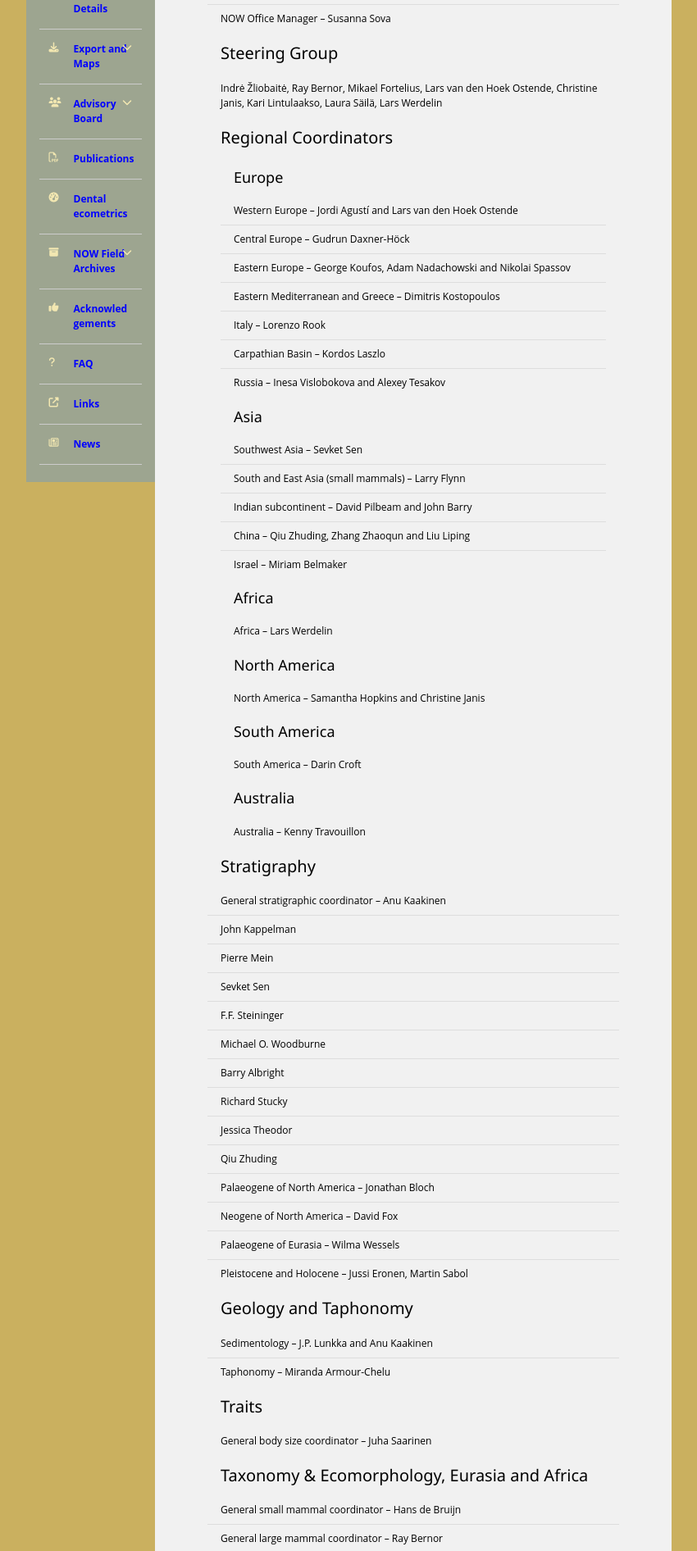
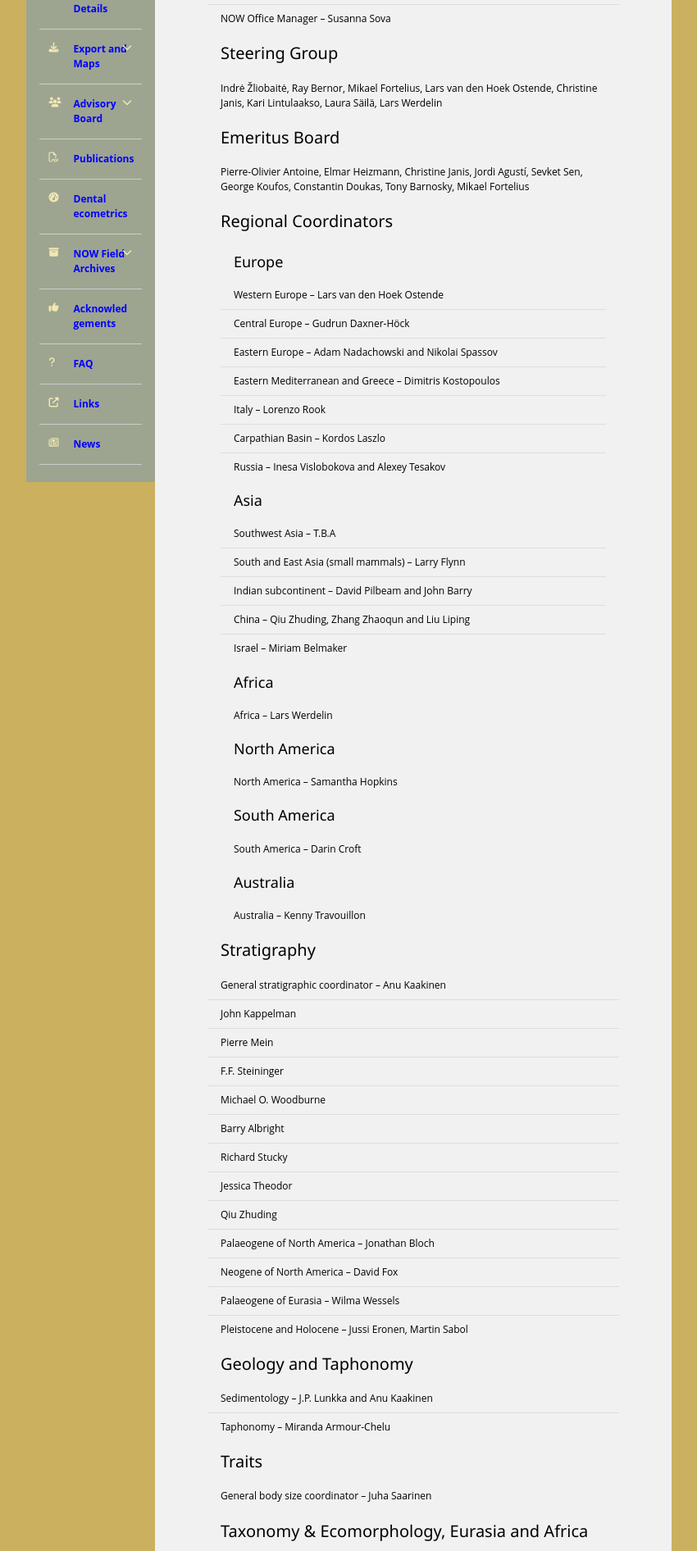
Before and after one commit to karilint/new_and_old_worlds, a Django app: template now/templates/board.html in a window 1280 px wide. Shown: the part 577-2469 px from the top of the page at 82% size, without its empty margins (136-986 px from the left). Run offline with Django 3.2, Linux system fonts and the light colour scheme; the template is opened without the code that fills it, so the values that code supplies are empty; some libraries are stand-ins or nearby versions.

Commit message:
Added Emeritus Board, Updated News

```diff
--- a/now/templates/board.html
+++ b/now/templates/board.html
@@ -40,6 +40,14 @@ NOW - Fossil Mammal Database - Advisory Board
       <li>Indr&#279; &#381;liobait&#279;, Ray Bernor, Mikael Fortelius, Lars van den Hoek Ostende, Christine Janis, Kari Lintulaakso, Laura S&auml;il&auml;, Lars Werdelin</li>
     </ul>
   </section>
+  <section class="w3-container" id="EmeritusBoard">
+    <header class="w3-container">
+      <h4>Emeritus Board</h4>
+    </header>
+    <ul class="w3-ul">
+      <li>Pierre-Olivier Antoine, Elmar Heizmann, Christine Janis, Jordi Agust&iacute;, Sevket Sen, George Koufos, Constantin Doukas, Tony Barnosky, Mikael Fortelius</li>
+    </ul>
+  </section>
   <section class="w3-container" id="RegionalCoordinators">
     <header class="w3-container">
       <h4>Regional Coordinators</h4>
@@ -49,9 +57,9 @@ NOW - Fossil Mammal Database - Advisory Board
         <h5>Europe</h5>
       </header>
       <ul class="w3-ul">
-        <li>Western Europe &ndash; Jordi Agust&iacute; and Lars van den Hoek Ostende</li>
+        <li>Western Europe &ndash; Lars van den Hoek Ostende</li>
         <li>Central Europe &ndash; Gudrun Daxner-H&ouml;ck</li>
-        <li>Eastern Europe &ndash; George Koufos, Adam Nadachowski and Nikolai Spassov</li>
+        <li>Eastern Europe &ndash; Adam Nadachowski and Nikolai Spassov</li>
         <li>Eastern Mediterranean and Greece &ndash; Dimitris Kostopoulos</li>
         <li>Italy &ndash; Lorenzo Rook</li>
         <li>Carpathian Basin &ndash; Kordos Laszlo</li>
@@ -63,7 +71,7 @@ NOW - Fossil Mammal Database - Advisory Board
         <h5>Asia</h5>
       </header>
       <ul class="w3-ul">
-        <li>Southwest Asia &ndash; Sevket Sen</li>
+        <li>Southwest Asia &ndash; T.B.A</li>
         <li>South and East Asia (small mammals) &ndash; Larry Flynn</li>
         <li>Indian subcontinent &ndash; David Pilbeam and John Barry</li>
         <li>China &ndash; Qiu Zhuding, Zhang Zhaoqun and Liu Liping</li>
@@ -83,7 +91,7 @@ NOW - Fossil Mammal Database - Advisory Board
         <h5>North America</h5>
       </header>
       <ul class="w3-ul">
-        <li>North America &ndash; Samantha Hopkins and Christine Janis</li>
+        <li>North America &ndash; Samantha Hopkins</li>
       </ul>
     </section>
     <section class="w3-container">
@@ -111,7 +119,6 @@ NOW - Fossil Mammal Database - Advisory Board
       <li>General stratigraphic coordinator &ndash; Anu Kaakinen</li>
       <li>John Kappelman</li>
       <li>Pierre Mein</li>
-      <li>Sevket Sen</li>
       <li>F.F. Steininger</li>
       <li>Michael O. Woodburne</li>
       <li>Barry Albright</li>
@@ -148,7 +155,7 @@ NOW - Fossil Mammal Database - Advisory Board
     <ul class="w3-ul">
       <li>General small mammal coordinator &ndash; Hans de Bruijn</li>
       <li>General large mammal coordinator &ndash; Ray Bernor</li>
-      <li>Insectivores &ndash; Constantin Doukas and Marc Furi&oacute;</li>
+      <li>Insectivores &ndash; Marc Furi&oacute;</li>
       <li>Rodents and Lagomorphs &ndash; Pierre Mein and Isaac Casanovas-Vilar</li>
       <li>Hominoid Primates &ndash; Peter Andrews and David Alba</li>
       <li>Cercopithecoid Primates &ndash; Eric Delson</li>
@@ -159,7 +166,7 @@ NOW - Fossil Mammal Database - Advisory Board
       <li>Feloid Carnivores &ndash; Lars Werdelin</li>
       <li>Arctoid Carnivores &ndash; Suvi Viranta</li>
       <li>Suiforms &ndash; Jan van der Made</li>
-      <li>Tragulids &ndash; Elmar Heizmann and Manuela Aiglstorfer</li>
+      <li>Tragulids &ndash; Manuela Aiglstorfer</li>
       <li>Mochids &ndash; Manuela Aiglstorfer</li>
       <li>Oligocene ruminants &ndash; Bastien Mennecart</li>
       <li>Cervids &ndash; Gertrud R&ouml;ssner</li>
@@ -168,10 +175,10 @@ NOW - Fossil Mammal Database - Advisory Board
       <li>Equids &ndash; Ray Bernor and Mahito Watabe</li>
       <li>Chalicotheres &ndash; Margery Coombs and Louis de Bonis</li>
       <li>Tapirs &ndash; Luke Holbrook</li>
-      <li>Rhinoceroses &ndash; Kurt Heissig, Pierre-Olivier Antoine, Ioannis Giaourtsakis and Oscar Sanisidro</li>
+      <li>Rhinoceroses &ndash; Kurt Heissig, Ioannis Giaourtsakis and Oscar Sanisidro</li>
       <li>Proboscideans &ndash; Bill Sanders and Ursula G&ouml;hlich</li>
-      <li>Hyracoids &ndash; Elmar Heizmann</li>
-      <li>Tubulidentates &ndash; Sevket Sen</li>
+      <li>Hyracoids &ndash; T.B.A</li>
+      <li>Tubulidentates &ndash; T.B.A</li>
       <li>Hippopotamuses and Anthracotheres &ndash; Jean-Renaud Boisserie
       <li>General body size coordinator &ndash; Juha Saarinen</li>
     </ul>
@@ -181,7 +188,7 @@ NOW - Fossil Mammal Database - Advisory Board
       <h4>Taxonomy &amp; Ecomorphology, North America</h4>
     </header>
     <ul class="w3-ul">
-      <li>General coordinator of North America &ndash; Samantha Hopkins, Christine Janis</li>
+      <li>General coordinator of North America &ndash; Samantha Hopkins</li>
       <li>Multituberculates &ndash; John Hunter</li>
       <li>Marsupials &ndash; Bill Korth</li>
       <li>Proeutheria & Insectivores &ndash; Shawn Zack and Tonya Penkrot</li>
@@ -194,7 +201,7 @@ NOW - Fossil Mammal Database - Advisory Board
       <li>Primitive Artiodactyls &ndash; Richard Stucky</li>
       <li>Suiformes &ndash; Scott Foss</li>
       <li>Oreodonts &ndash; Joshua Ludtke</li>
-      <li>Ruminants and camelids &ndash; Christine Janis and Jessica Theodor </li>
+      <li>Ruminants and camelids &ndash; Jessica Theodor </li>
       <li>Non-equid perissodactyls &ndash; Matt Mihlbachler</li>
       <li>Equids &ndash; Richard Hulbert and Michael O. Woodburne</li>
       <li>General body size coordinator &ndash; Juha Saarinen</li>
@@ -220,7 +227,6 @@ NOW - Fossil Mammal Database - Advisory Board
       <li>Jan van Dam</li>
       <li>Thomas Kaiser</li>
       <li>Peter Ungar</li>
-      <li>Mikael Fortelius</li>
       <li>Torsten Utescher</li>
     </ul>
   </section>
```
Also changed, not shown: now/templates/news.html (+9 -0 lines).
